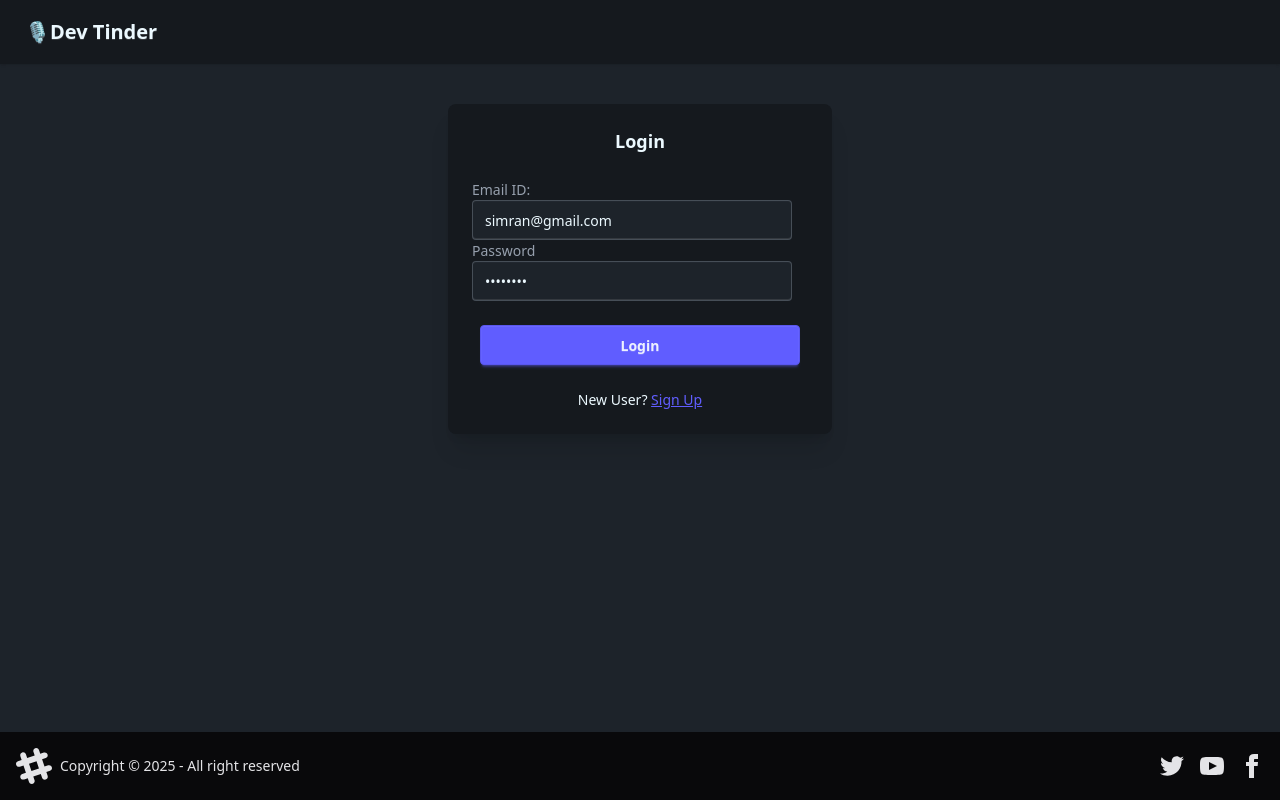
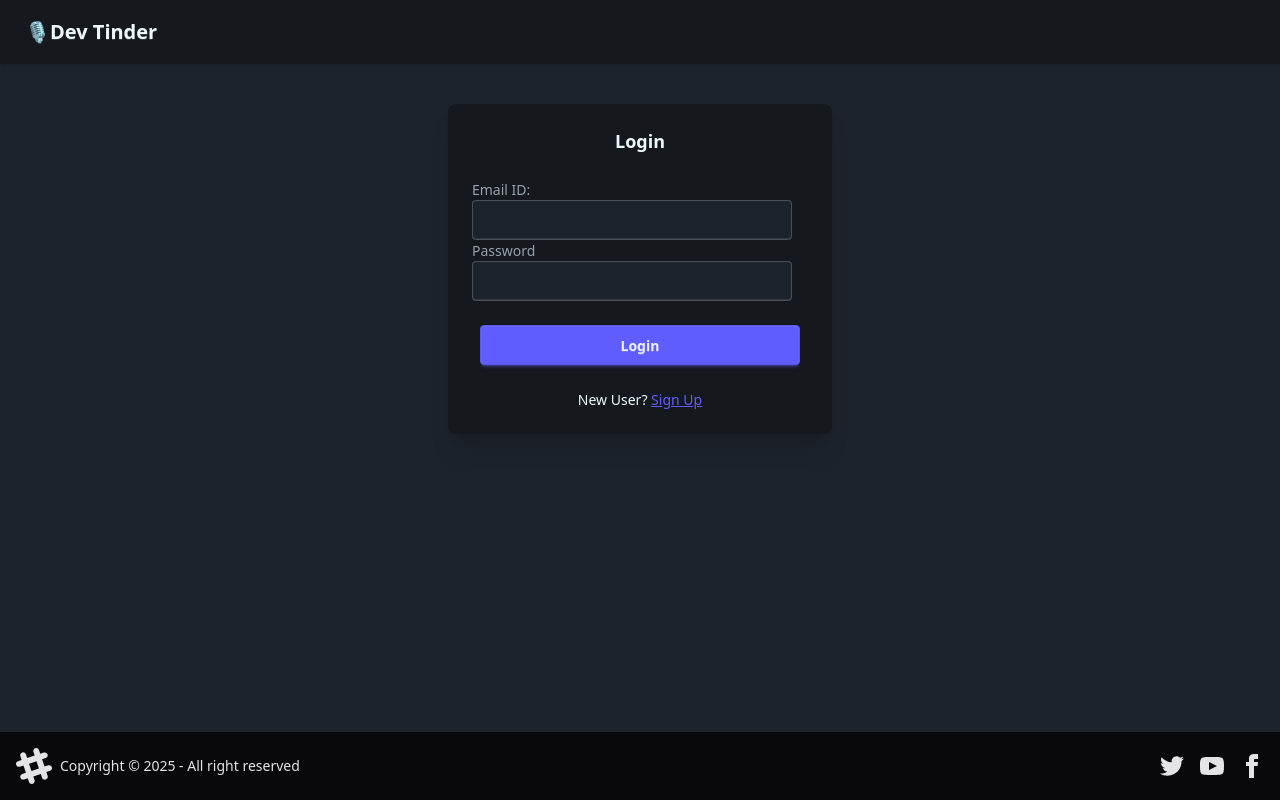
Before and after one commit to Krishnayadav1111/DevTinder-FE, a React (Vite) app: page /login in a window 1280 px wide. Built offline with nearby package versions, Linux system fonts and the light colour scheme.

Commit message:
minor update

```diff
--- a/src/Pages/Login.jsx
+++ b/src/Pages/Login.jsx
@@ -9,8 +9,8 @@ const Login = () => {
   const navigate = useNavigate();
   const { register, handleSubmit, formState: { errors } } = useForm({
     defaultValues: {
-      emailId: "simran@gmail.com",
-      password: "Elon@321"
+      emailId: "",
+      password: ""
     }
   });
 
```
